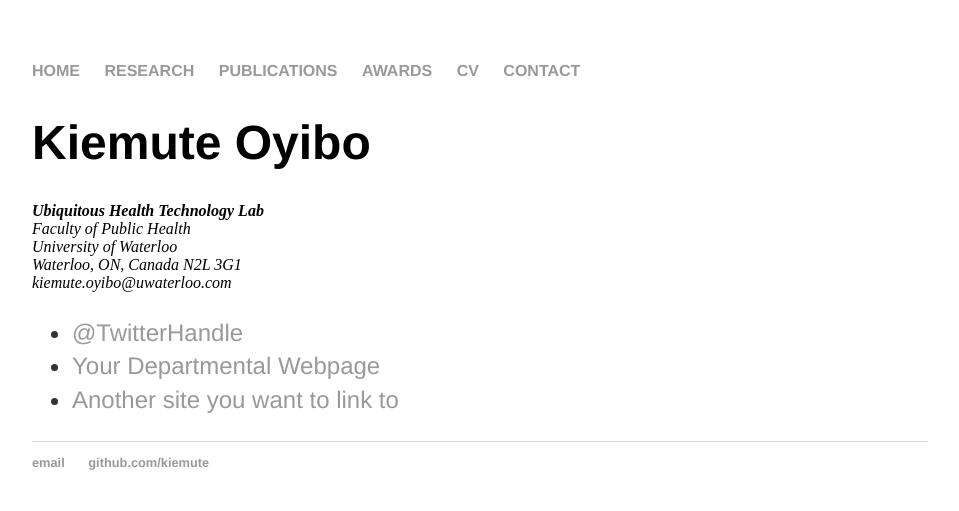
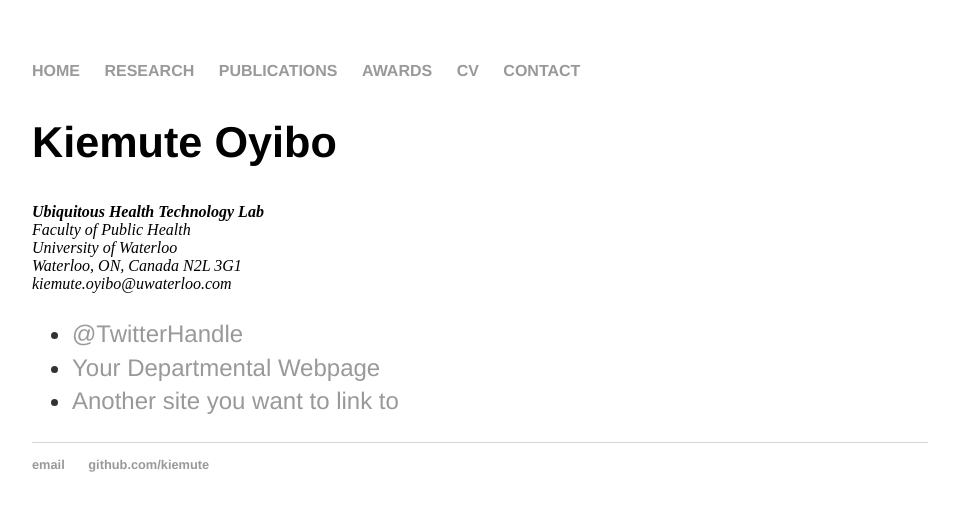
Before and after one commit to kiemute/kiemute.github.io, a Jekyll site: the page built from contact/index.html, in a window 1280 px wide. Shown: the top 511 px of the page, without its empty margins (160-1119 px from the left). Built offline with Jekyll 4.4.1, drawn with Linux system fonts in a browser that asks for light colours.

Commit message:
Update index.html

```diff
--- a/contact/index.html
+++ b/contact/index.html
@@ -3,8 +3,9 @@ layout: default
 title: Kiemute Oyibo
 ---
 
-		<div class="about">
-			<h1>Kiemute Oyibo</h1>
+		<!-- <div class="about"> -->
+                 <div class="about">
+			<h2>Kiemute Oyibo</h2>
 					<address>
 					<strong>Ubiquitous Health Technology Lab</strong><br>
 					Faculty of Public Health<br>
```
